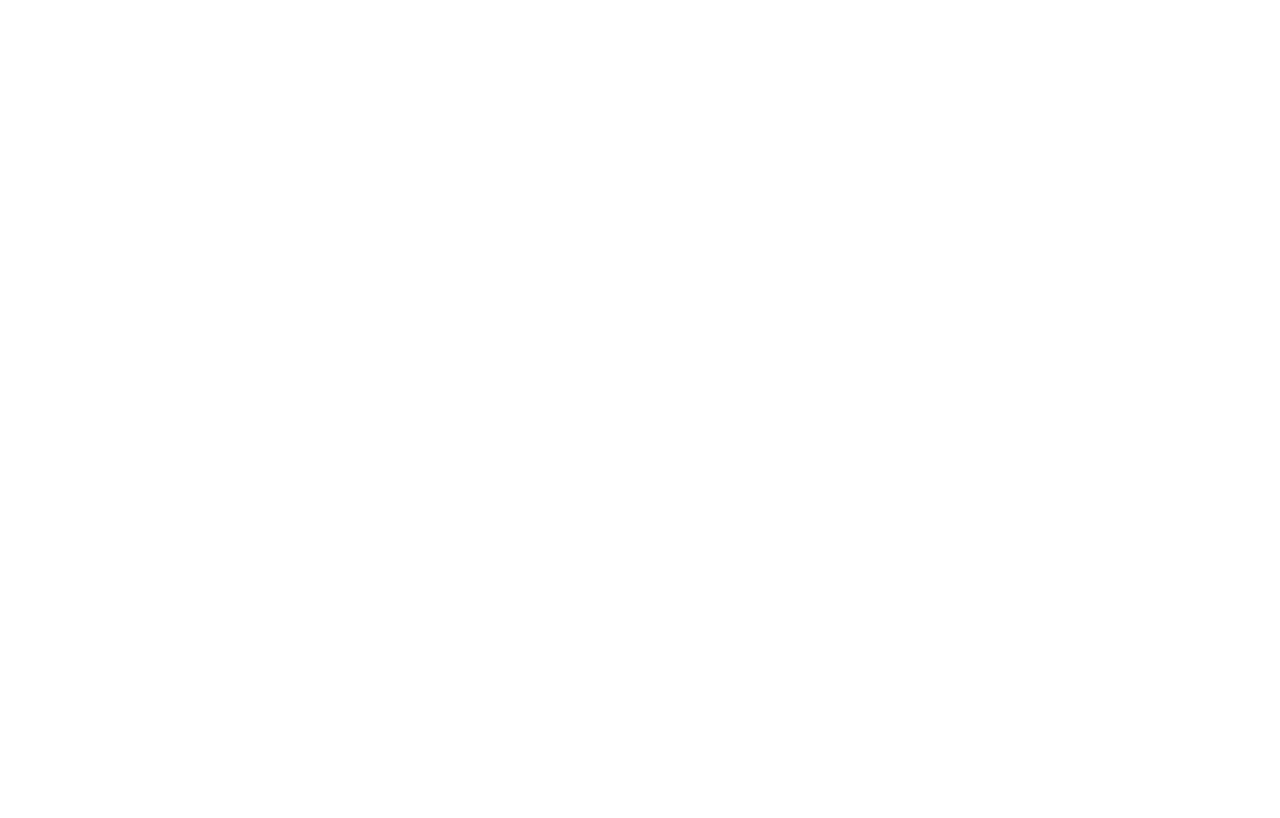
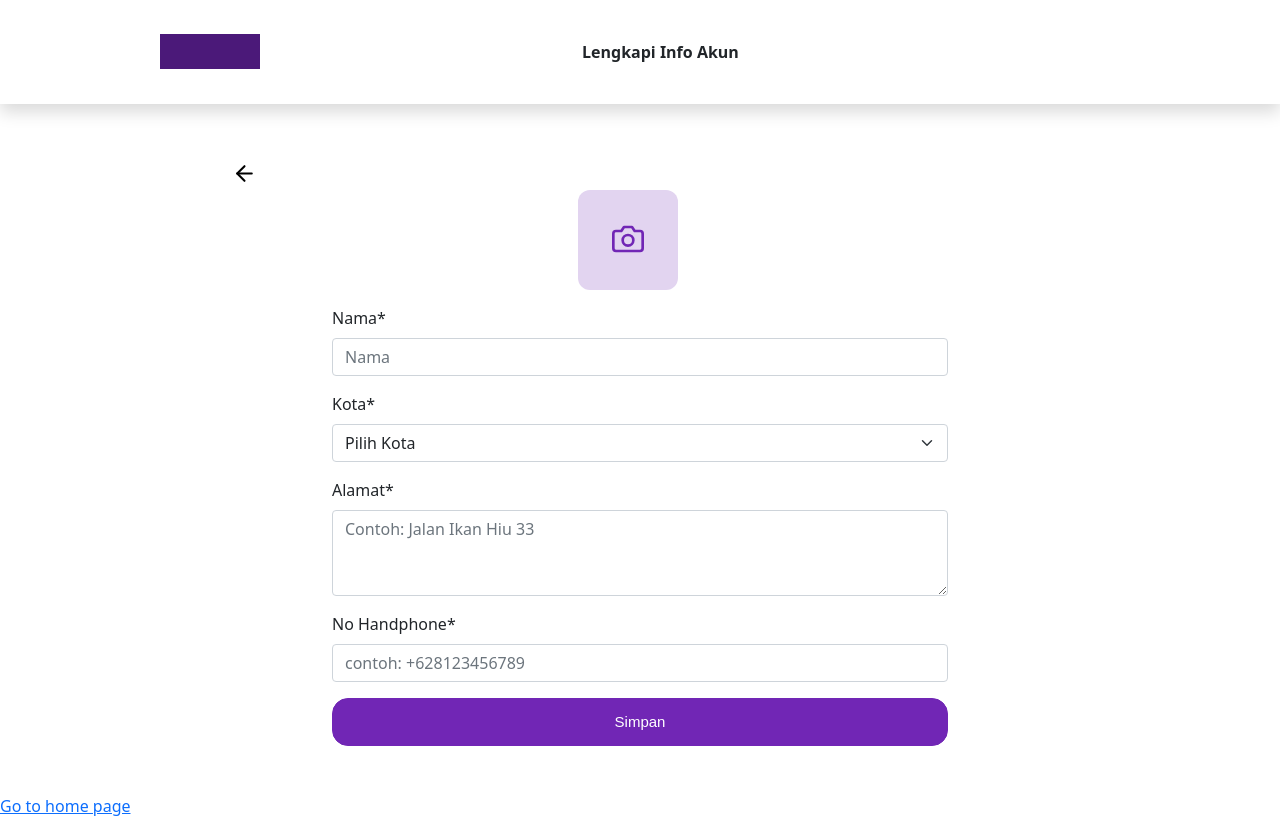
Before and after one commit to leonardomartine/finalProject-binarFE, a React (Create React App) app: page /about in a window 1280 px wide. Before the commit this address had no page. Built offline with nearby package versions, Linux system fonts and the light colour scheme; no server answers.

Commit message:
update about

```diff
--- a/src/index.js
+++ b/src/index.js
@@ -6,17 +6,17 @@ import { BrowserRouter as Router, Routes, Route } from "react-router-dom";
 import { Provider } from "react-redux";
 import { store } from "./app/store";
 import Register from "./pages/Register";
-import Login from "./pages/Login";
-import Home from "./pages/Home";
+import About from "./pages/About";
+import InfoProduct from "./pages/InfoProduct";
 
 const root = ReactDOM.createRoot(document.getElementById('root'));
 root.render(
   <Provider store={store}>
   <Router>
     <Routes>
-      <Route path="/" element={<Home />} />
       <Route path="/register" element={<Register />} />
-      <Route path="/login" element={<Login />} />
+      <Route path="/about" element={<About />} />
+      <Route path="/InfoProduct" element={<InfoProduct />} />
     </Routes>
   </Router>
   </Provider>
--- a/src/pages/About.jsx
+++ b/src/pages/About.jsx
@@ -1,38 +1,43 @@
-import { useRef, useState } from "react";
-import { useSelector } from "react-redux";
+import { useEffect, useRef, useState } from "react";
+// import { useSelector } from "react-redux";
 import { Nav, Navbar, Form, Container, Button, Alert } from "react-bootstrap";
-import { useNavigate, Link } from "react-router-dom";
-import { selectUser } from "../slices/userSlice";
+import { useNavigate, Link, useParams } from "react-router-dom";
+// import { selectUser } from "../slices/userSlice";
 import { FiCamera, FiArrowLeft } from "react-icons/fi";
 import axios from "axios";
 import "../css/mainRio.css";
 
 function About() {
   const navigate = useNavigate();
-  const userRedux = useSelector(selectUser);
-  const [user] = useState(userRedux.creds);
-  const titleField = useRef("");
-  const descriptionField = useRef("");
-  const [pictureField, setPictureField] = useState();
+  const [data, setData] = useState([]);
+  const { id } = useParams();
+  const nameField = useRef("");
+  const kotaField = useRef("");
+  const alamatField = useRef("");
+  const noHpField = useRef("");
+
+  const [imageField, setimageField] = useState();
 
   const [errorResponse, setErrorResponse] = useState({
     isError: false,
     message: "",
   });
 
-  const onCreate = async (e) => {
+  const onUpdate = async (e) => {
     e.preventDefault();
 
     try {
       const token = localStorage.getItem("token");
-      const postPayload = new FormData();
-      postPayload.append("title", titleField.current.value);
-      postPayload.append("description", descriptionField.current.value);
-      postPayload.append("picture", pictureField);
+      const userToUpdatePayload = new FormData();
+      userToUpdatePayload.append("name", nameField.current.value);
+      userToUpdatePayload.append("kota", kotaField.current.value);
+      userToUpdatePayload.append("alamat", alamatField.current.value);
+      userToUpdatePayload.append("noHp", noHpField.current.value);
+      userToUpdatePayload.append("image", imageField);
 
-      const createRequest = await axios.post(
-        "http://localhost:2000/posts",
-        postPayload,
+      const updateRequest = await axios.put(
+        `http://localhost:8088/api/users/update/${id}`,
+        userToUpdatePayload,
         {
           headers: {
             Authorization: `Bearer ${token}`,
@@ -41,9 +46,9 @@ function About() {
         }
       );
 
-      const createResponse = createRequest.data;
+      const updateResponse = updateRequest.data;
 
-      if (createResponse.status) navigate("/");
+      if (updateResponse.status) navigate("/");
     } catch (err) {
       const response = err.response.data;
 
@@ -53,6 +58,24 @@ function About() {
       });
     }
   };
+
+  const getUsers = async () => {
+    try {
+
+      const responseUsers = await axios.get(`http://localhost:8088/api/users/${id}`)
+
+      const dataUsers = await responseUsers.data.data.getdata;
+
+      setData(dataUsers)
+      console.log(dataUsers);
+    } catch (err) {
+      console.log(err);
+    }
+  }
+
+  useEffect(() => {
+    getUsers();
+}, [])
 
   return (
     <div>
@@ -80,22 +103,22 @@ function About() {
         <div>
           <Nav className="info2 text-dark">Lengkapi Info Akun</Nav>
         </div>
-        <Form onSubmit={onCreate}>
+        <Form onSubmit={onUpdate}>
           <button className="mb-3 box1">
             <h2>
               <FiCamera
                 className="camera"
-                onChange={(e) => setPictureField(e.target.files[0])}
+                onChange={(e) => setimageField(e.target.files[0])}
               />
             </h2>
           </button>
           <Form className="border1 mb-3">
             <Form.Label>Nama*</Form.Label>
-            <Form.Control type="text" ref={titleField} placeholder="Nama" />
+            <Form.Control type="text" ref={nameField} placeholder="Nama" />
           </Form>
           <Form.Group className="mb-3">
             <Form.Label>Kota*</Form.Label>
-            <select ref={descriptionField} className="form-select">
+            <select ref={kotaField} className="form-select">
               <option hidden>Pilih Kota</option>
               <option value="Jakarta">Jakarta</option>
               <option value="JawaTengah">Jawa Tengah</option>
@@ -111,7 +134,7 @@ function About() {
             <Form.Label>Alamat*</Form.Label>
             <Form.Control
               type="text"
-              ref={descriptionField}
+              ref={alamatField}
               placeholder="Contoh: Jalan Ikan Hiu 33"
               as="textarea"
               rows={3}
@@ -121,16 +144,16 @@ function About() {
             <Form.Label>No Handphone*</Form.Label>
             <Form.Control
               type="text"
-              ref={descriptionField}
+              ref={noHpField}
               placeholder="contoh: +628123456789"
             />
           </Form.Group>
           {errorResponse.isError && (
             <Alert variant="danger">{errorResponse.message}</Alert>
           )}
-          <button className="myButton6 w-100" type="submit">
+          <Button className="myButton6 w-100" type="submit">
             Simpan
-          </button>
+          </Button>
         </Form>
       </Container>
       <Link to="/">Go to home page</Link>
```
Also changed, not shown: 1 other file (tests, documents, lock files or other folders).
